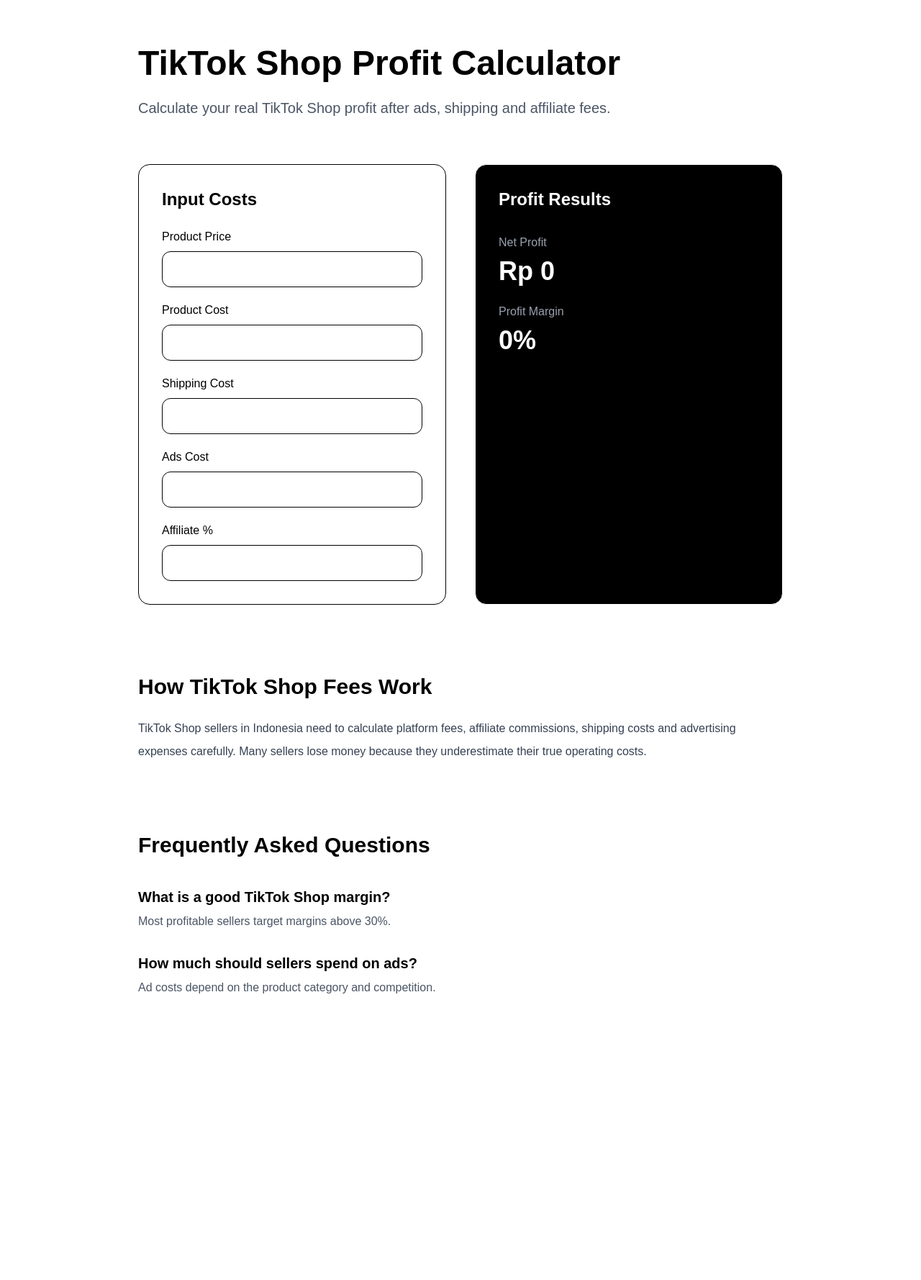
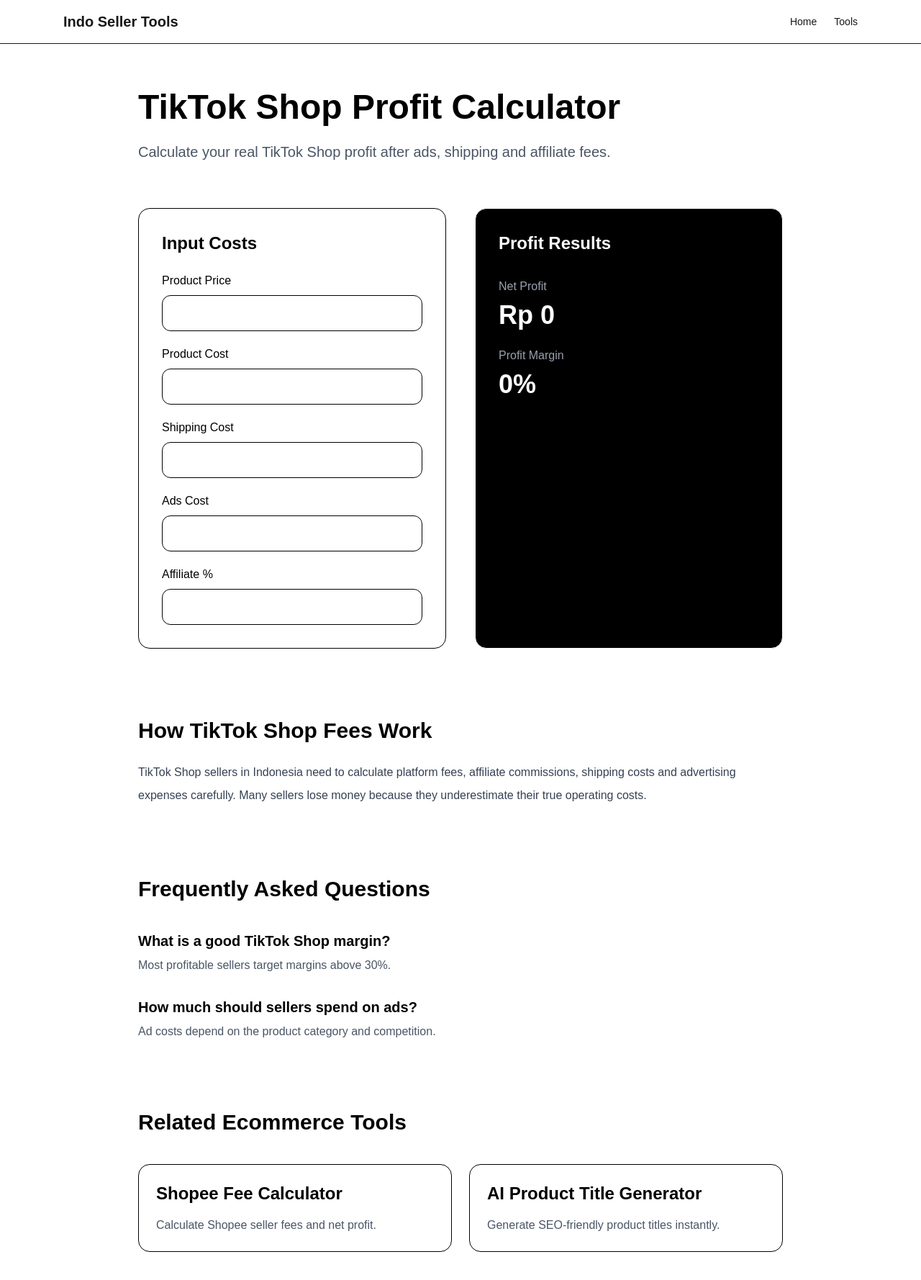
Before and after one commit to williamfeng0313/indo-seller-tools, a Next.js app: page /tools/tiktok-profit-calculator in a window 1280 px wide. Shown: the top 1778 px of the page at 72% size. Before the commit the page ends 1448 px from the top, so only its background shows below. Built offline with nearby package versions, Linux system fonts and the light colour scheme.

Commit message:
add Related Tools

```diff
--- a/app/layout.tsx
+++ b/app/layout.tsx
@@ -1,3 +1,4 @@
+import Link from "next/link";
 import type { Metadata } from "next";
 import { Geist, Geist_Mono } from "next/font/google";
 import "./globals.css";
@@ -29,7 +30,39 @@
       lang="en"
       className={`${geistSans.variable} ${geistMono.variable} h-full antialiased`}
     >
-      <body className="min-h-full flex flex-col">{children}</body>
+
+<body className="min-h-full flex flex-col">
+
+  <header className="border-b">
+    <div className="max-w-6xl mx-auto px-6 py-4 flex justify-between items-center">
+
+      <Link
+        href="/"
+        className="font-bold text-xl"
+      >
+        Indo Seller Tools
+      </Link>
+
+      <nav className="flex gap-6 text-sm">
+
+        <Link href="/">
+          Home
+        </Link>
+
+        <Link href="/categories/ecommerce-tools">
+          Tools
+        </Link>
+
+      </nav>
+
+    </div>
+  </header>
+
+  {children}
+
+</body>
+
+
     </html>
   );
 }
--- a/app/tools/tiktok-profit-calculator/page.tsx
+++ b/app/tools/tiktok-profit-calculator/page.tsx
@@ -1,6 +1,7 @@
 
 "use client";
 
+import Link from "next/link";
 import { useState } from "react";
 
 export default function TikTokProfitCalculator() {
@@ -196,6 +197,46 @@
 
       </section>
 
+{/* Related Tools */}
+<section className="max-w-4xl mx-auto mt-24">
+
+  <h2 className="text-3xl font-bold">
+    Related Ecommerce Tools
+  </h2>
+
+  <div className="grid md:grid-cols-2 gap-6 mt-10">
+
+    <Link
+      href="/tools/shopee-fee-calculator"
+      className="border rounded-2xl p-6 hover:shadow-lg transition"
+    >
+      <h3 className="text-2xl font-semibold">
+        Shopee Fee Calculator
+      </h3>
+
+      <p className="mt-4 text-gray-600">
+        Calculate Shopee seller fees and net profit.
+      </p>
+    </Link>
+
+    <Link
+      href="/tools/product-title-generator"
+      className="border rounded-2xl p-6 hover:shadow-lg transition"
+    >
+      <h3 className="text-2xl font-semibold">
+        AI Product Title Generator
+      </h3>
+
+      <p className="mt-4 text-gray-600">
+        Generate SEO-friendly product titles instantly.
+      </p>
+    </Link>
+
+  </div>
+
+</section>
+
+
     </main>
   );
 }
```
